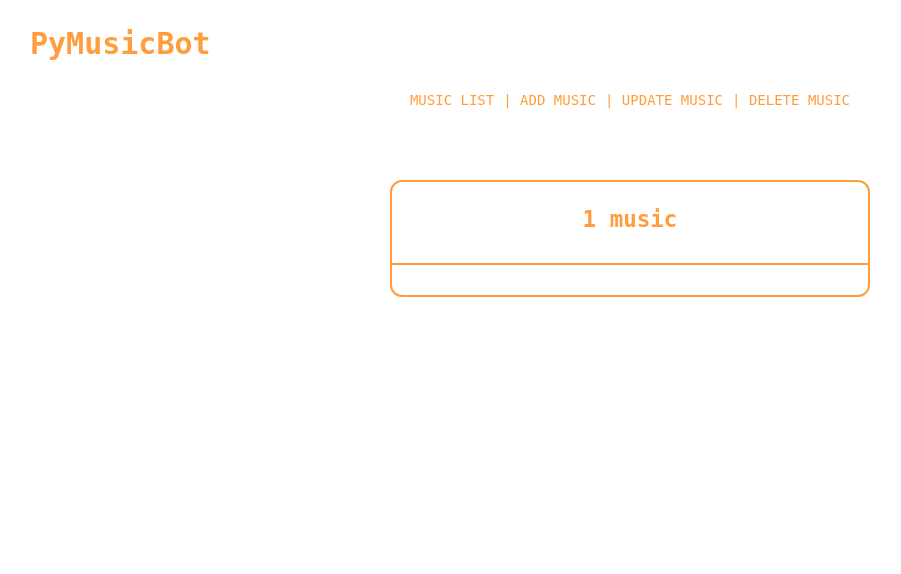
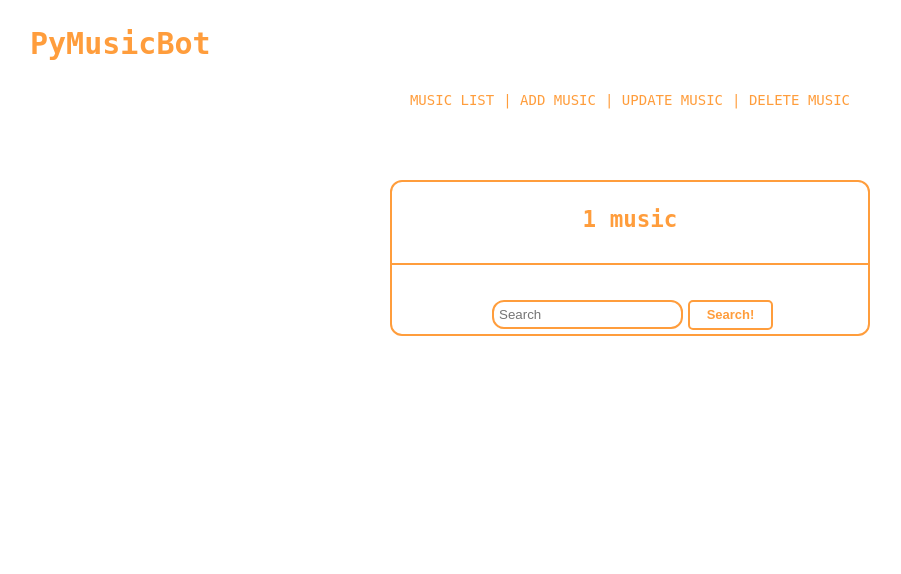
Before and after one commit to nomilkinmyhome/PyMusicBot, a Flask app: page /admin/1 in a window 1280 px wide. Shown: the top 574 px of the page, without its empty margins (10-911 px from the left). Run offline with Flask 2, Linux system fonts and the light colour scheme.

Commit message:
add search

```diff
--- a/static/css/style.css
+++ b/static/css/style.css
@@ -38,6 +38,11 @@ form {
     flex-direction: column;
     align-items: center;
 }
+#search_form {
+    display: flex;
+    flex-direction: row;
+    justify-content: center;
+}
 input[type=text], input[type=password] {
     outline: none;
     border-radius: 12px;
@@ -58,10 +63,21 @@ input[type=text], input[type=password] {
     height: 30px;
     transition: background-color 0.5s linear, color 0.5s linear;
 }
-#sign_in:hover {
+#sign_in:hover, #search:hover {
     color: #fff;
     background-color: #ff9d3c;
     cursor: pointer;
+}
+#search {
+    font-size: 13px;
+    font-weight: bold;
+    color: #ff9d3c;
+    background-color: #fff;
+    border: 2px solid #ff9d3c;
+    border-radius: 5px;
+    width: 85px;
+    height: 30px;
+    transition: background-color 0.5s linear, color 0.5s linear;
 }
 a, a:visited {
     color: #000;
--- a/templates/admin.html
+++ b/templates/admin.html
@@ -12,6 +12,10 @@
             <h2>{{ context.content_title }}</h2>
             <hr color="#ff9d3c">
             <div class="content-text">
+                <form action="" method="GET" id="search_form">
+                    <input type="text" name="search" placeholder="Search" value="{{ request.args.get('search', '') }}">
+                    <input type="submit" id="search" value="Search!">
+                </form>
                 {% if request.view_args['slug'] == 'list' %}
                     <ol>
                     {% for music in context.music_list %}
--- a/views.py
+++ b/views.py
@@ -2,6 +2,7 @@ from app import app
 from models import Music
 
 from flask import render_template
+from flask import request
 
 
 @app.route('/')
@@ -15,7 +16,12 @@ def auth():
 def admin(slug):
     if slug == 'list':
         content_title = 'Music list'
-        music_list = Music.query.all()
+
+        search = request.args.get('search')
+        if search:
+            music_list = Music.query.filter(Music.title.contains(search)).all()
+        else:
+            music_list = Music.query.all()
     else:
         content_title = f'{slug.title()} music'
         music_list = ''
```
